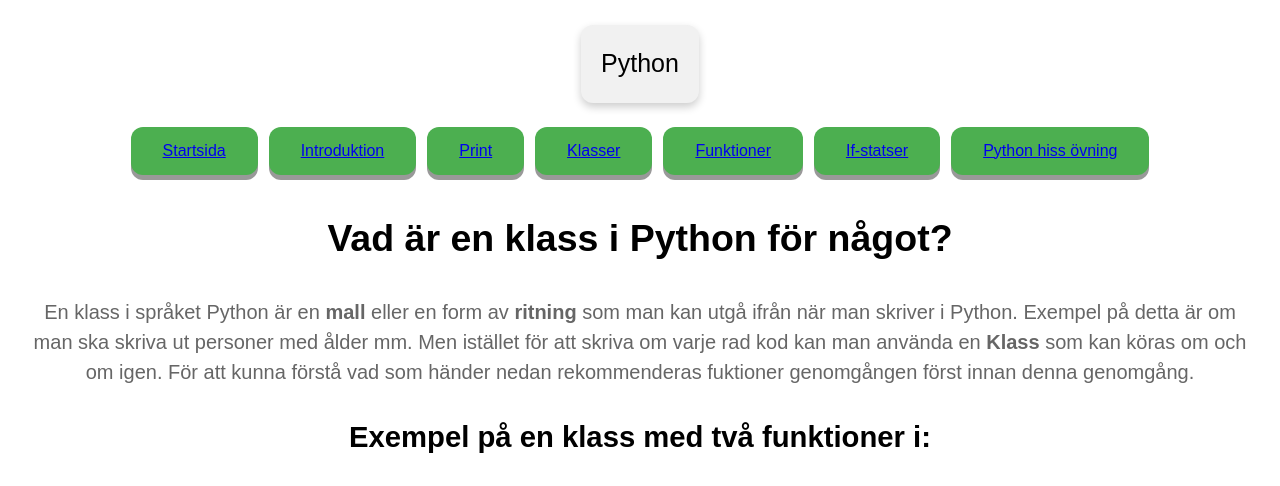
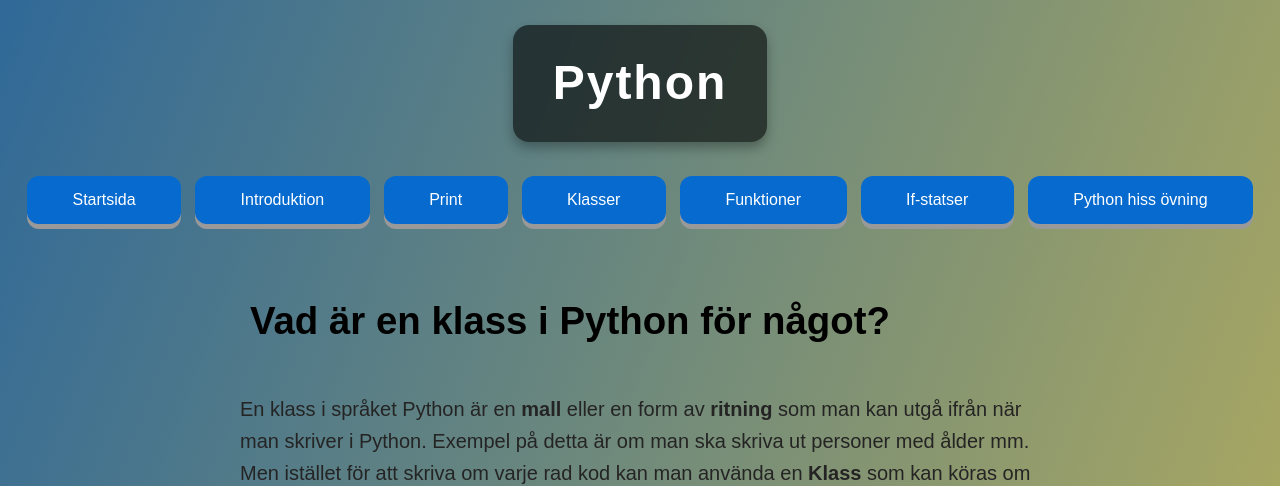
Before and after one commit to Luckan2006/Instruktionshemsida, a PHP site: page /Class.html in a window 1280 px wide. Shown: the top 486 px of the page. Run offline with PHP 8.4, Linux system fonts and the light colour scheme.

Commit message:
Update style.css

```diff
--- a/style.css
+++ b/style.css
@@ -1,29 +1,35 @@
 body {
+    margin: 0;
     padding: 25px;
-    background-color: white;
-    color: black;
-    font-size: 25px;
+    background: linear-gradient(to bottom right, #306998, #ffd43b);
+    color: #000000;
+    font-size: 1.6rem;
     font-family: Arial, sans-serif;
-    line-height: 1.5;
+    line-height: 1.6;
     text-align: center;
-    margin: 0;
     display: flex;
     flex-direction: column;
     justify-content: center;
     align-items: center;
+    min-height: 100vh;
 }
 
 header {
-    background-color: #f1f1f1;
-    padding: 20px;
+    font-size: 3rem;
+    color: white;
+    background: rgba(0, 0, 0, 0.6);
+    padding: 20px 40px;
     text-align: center;
-    border-radius: 12px;
-    box-shadow: 0 4px 8px rgba(0, 0, 0, 0.2);
-    margin-bottom: 20px;
+    border-radius: 16px;
+    box-shadow: 0 6px 12px rgba(0, 0, 0, 0.3);
+    margin-bottom: 30px;
+    font-weight: bold;
+    letter-spacing: 2px;
+    backdrop-filter: blur(6px);
 }
 
 button {
-    background-color: #4CAF50; /* Green */
+    background-color: #066ace;
     border: none;
     color: white;
     padding: 15px 32px;
@@ -32,22 +38,26 @@ button {
     display: inline-block;
     font-size: 16px;
     margin: 4px 2px;
+    border-radius: 12px;
     cursor: pointer;
     border-radius: 12px;
     transition-duration: 0.4s;
     box-shadow: 0 5px #999;
-    text-decoration: inherit;
+    text-decoration: none;
+    word-break: break-word;
+    flex: 1 1 auto;
 }
 button:hover {
-    background-color: #45a049; /* Darker green */
-    box-shadow: 0 5px #666;
+    background-color: #ffcc00;
+    box-shadow: 0 10px #666;
     transform: translateY(-4px);
     color: white;
     text-decoration: none;
 }
 button:active {
-    background-color: #3e8e41; /* Even darker green */
-    box-shadow: 0 5px #666;
+    background-color: #ffd43b;
+    color: #1f1f1f;
+    box-shadow: 0 10px #666;
     transform: translateY(4px);
     color: white;
     text-decoration: none;
@@ -58,21 +68,197 @@ h1 {
     padding: 0;
     color: #333;
 }
+
+p, h2, h3 {
+    max-width: 800px;
+    width: 100%;
+    padding: 10px;
+    box-sizing: border-box;
+    text-align: left;
+}
 p {
+    text-align: left;
     font-size: 20px;
-    color: #666;
+    color: #252424;
     margin: 0;
     padding: 0;
+}
+
+.navbar {
+    display: flex;
+    flex-wrap: wrap;
+    justify-content: center;
+    align-items: center;
+    gap: 10px;
+    margin-bottom: 20px;
+    width: 100%;
+}
+
+a {
+    text-decoration: none;
+    color: white;
+}
+
+a:visited {
+    color: white;
+}
+
+a:hover {
+    text-decoration: none;
+    color: white;
 }
 
 footer {
     margin-top: 20px;
     font-size: 14px;
-    color: #999;
+    color: black;
     text-align: center;
     padding: 10px;
-    border-top: 1px solid #ccc;
     width: 100%;
     position: fixed;
     bottom: 0;
 }
+
+#container {
+    display: flex;
+    flex-direction: column;
+    justify-content: center;
+    align-items: center;
+    width: 100%;
+    max-width: 800px;
+    margin: auto;
+    padding: 20px;
+    border-radius: 12px;
+    box-shadow: 0 4px 8px rgba(0, 0, 0, 0.2);
+    background-color: #f9f9f9;
+}
+
+img {
+  max-width: 100%;
+  height: auto;
+  display: block;
+  margin: 10px auto;
+}
+
+@media screen and (max-width: 760px) {
+    body {
+        font-size: 1.2rem;
+        padding: 10px;
+    }
+
+    .navbar {
+        flex-direction: column;
+        gap: 5px;
+    }
+
+    button {
+        font-size: 14px;
+        padding: 10px 20px;
+        width: 100%;
+        max-width: 300px;
+    }
+
+    h1 {
+        font-size: 36px;
+    }
+
+    p {
+        font-size: 16px;
+    }
+
+    h3 {
+        font-size: 20px;
+    }
+
+    header {
+        padding: 15px;
+    }
+
+    #container {
+        padding: 15px;
+    }
+
+    img {
+        max-width: 100%;
+        height: auto;
+        display: block;
+        margin: 10px auto;
+    }
+}
+
+ @media screen  and (max-width: 480px) {
+        h1 {
+        font-size: 28px;
+    }
+
+    h2 {
+        font-size: 22px;
+    }
+ }
+
+.image-wrapped {
+    position: relative;
+    display: inline-block;
+    cursor: pointer;
+    max-width: 100%;
+    margin-bottom: 20px;
+}
+
+.image-wrapped img {
+    display: block;
+    width: 100%;
+    height: auto;
+    filter: brightness(0%);
+    transition: filter 0.3s ease;
+}
+
+.image-wrapped .overlay {
+    position: absolute;
+    top: 0;
+    left: 0;
+    width: 100%;
+    height: 100%;
+    color: white;
+    background-color: rgba(0, 0, 0, 0.5);
+    display: flex;
+    align-items: center;
+    justify-content: center;
+    font-size: 1.2rem;
+    pointer-events: none;
+    transition: opacity 0.3s ease;
+}
+
+.image-wrapped.revealed img {
+    filter: none;
+}
+
+.image-wrapped.revealed .overlay {
+    opacity: 0;
+}
+
+  .rating {
+            direction: rtl;
+            unicode-bidi: bidi-override;
+            display: inline-flex;
+            margin-top: 10px;
+        }
+
+        .rating > input {
+            display: none;
+        }
+
+        .rating > label {
+            font-size: 2rem;
+            color: lightgray;
+            cursor: pointer;
+            padding: 0 5px;
+        }
+
+        .rating > input:checked ~ label {
+            color: gold;
+        }
+
+        .rating > label:hover,
+        .rating > label:hover ~ label {
+            color: gold;
+        }
```
